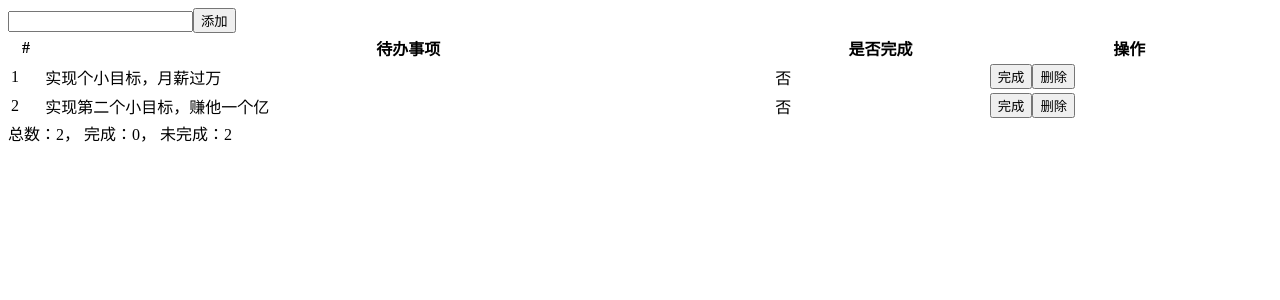
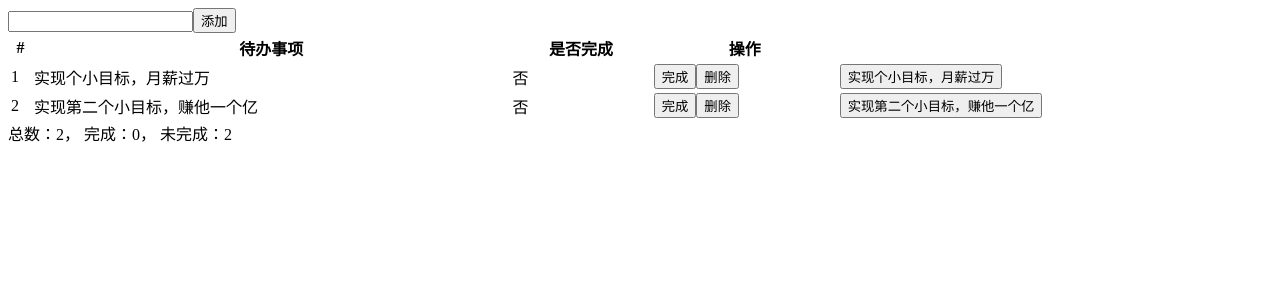
Before and after one commit to gzh52003/outline, a React app in the folder w5_React/: page / in a window 1280 px wide. Shown: the top 300 px of the page. Built offline with nearby package versions, Linux system fonts and the light colour scheme.

Commit message:
props类型校验与默认值

```diff
--- a/w5_React/src/components/TodoList/TodoContent.js
+++ b/w5_React/src/components/TodoList/TodoContent.js
@@ -1,6 +1,9 @@
 import React from 'react';
 
 import TodoItem from './TodoItem';
+
+// 类型校验模块
+import PropTypes from 'prop-types';
 
 function TodoContent({datalist,removeItem,completeItem}) {
     console.log('TodoContent=',datalist)
@@ -15,12 +18,42 @@ function TodoContent({datalist,removeItem,completeItem}) {
                 </tr>
             </thead>
             <tbody>
+                {/* {
+                    datalist.map((item,idx)=><TodoItem key={item.id} index={idx} data={item} removeItem={removeItem} completeItem={completeItem}/>)
+                } */}
                 {
-                    datalist.map((item,idx)=><TodoItem key={item.id} index={idx} data={item} removeItem={removeItem} completeItem={completeItem}/>)
+                    datalist.map((item,idx)=>(
+                        <TodoItem
+                            key={item.id}
+                            index={idx}
+                            data={item}
+                            removeItem={removeItem}
+                            completeItem={completeItem}
+                        >
+                            {
+                                (data)=>{
+                                    return <button>{data.title}</button>
+                                }
+                            }
+                        </TodoItem>
+                    ))
                 }
             </tbody>
         </table>
     )
 }
 
+// 组件props类型校验
+TodoContent.propTypes = {
+    datalist:PropTypes.array.isRequired,
+    removeItem:PropTypes.func,
+    index:PropTypes.oneOfType([PropTypes.number,PropTypes.string])
+}
+
+// 组件props默认值
+TodoContent.defaultProps = {
+    index: 0,
+    // datalist:[]
+}
+
 export default TodoContent
--- a/w5_React/src/components/TodoList/TodoForm.js
+++ b/w5_React/src/components/TodoList/TodoForm.js
@@ -3,21 +3,33 @@ import myContext from './myContext'
 
 
 class TodoForm extends React.Component{
-    constructor(){
-        super();
-        this.state = {
-            keyword:'',
-        }
+    // constructor(){
+    //     super();
+    //     this.state = {
+    //         keyword:'',
+    //     }
 
-        this.changeKeyword = this.changeKeyword.bind(this);
-        this.add = this.add.bind(this);
+    //     // this.changeKeyword = this.changeKeyword.bind(this);
+    //     // this.add = this.add.bind(this);
+    // }
+
+    // 添加静态属性:等效于TodoForm.xxx = xxx
+    // PS：ES6支持静态方法，但不支持静态属性
+    static contextType = myContext;
+    // static getData(){}
+
+    // 添加实例属性：等效于this.state = {}
+    state = {
+        keyword:''
     }
-    changeKeyword(e){
+
+    // 添加实例方法
+    changeKeyword = (e)=>{
         this.setState({
             keyword:e.target.value
         })
     }
-    add(){
+    add = ()=>{
 
         this.props.addItem(this.state.keyword);
 
@@ -28,7 +40,7 @@ class TodoForm extends React.Component{
         this.keyword.focus();
     }
     render(){
-        console.log('todoform.context=',this.context)
+        console.log('todoform=',this)
         return (
             <div>
                 <input type="text" value={this.state.keyword} onChange={this.changeKeyword} ref={el=>this.keyword=el} />
@@ -39,6 +51,6 @@ class TodoForm extends React.Component{
 }
 
 // 添加静态属性
-TodoForm.contextType = myContext;
+// TodoForm.contextType = myContext;
 
 export default TodoForm;
--- a/w5_React/src/components/TodoList/TodoItem.js
+++ b/w5_React/src/components/TodoList/TodoItem.js
@@ -1,7 +1,8 @@
 import React from 'react';
 import myContext from './myContext';
 
-function TodoItem({ data, index,removeItem,completeItem }) {
+function TodoItem({ data, index,removeItem,completeItem,children }) {
+    console.log('children=',children)
     return (
         <tr>
             <td>{index + 1}</td>
@@ -25,6 +26,7 @@ function TodoItem({ data, index,removeItem,completeItem }) {
 
                 </myContext.Consumer>
             </td>
+                <td>{children(data)}</td>
         </tr>
     )
 }
--- a/w5_React/src/components/TodoList/index.js
+++ b/w5_React/src/components/TodoList/index.js
@@ -7,9 +7,34 @@ import TodoStatus from './TodoStatus'
 import myContext from './myContext';
 
 class TodoList extends React.Component {
-    constructor() {
-        super();
-        this.state = {
+    // constructor() {
+    //     super();
+    //     this.state = {
+    //         datalist: [
+    //             {
+    //                 id: 1,
+    //                 title: '实现个小目标，月薪过万',
+    //                 done: false, // 是否完成
+    //                 addtime: Date.now()
+    //             },
+    //             {
+    //                 id: 2,
+    //                 title: '实现第二个小目标，赚他一个亿',
+    //                 done: false,
+    //                 addtime: Date.now() + 100
+    //             }]
+    //     }
+
+    //     this.addItem = this.addItem.bind(this);
+    //     this.removeItem = this.removeItem.bind(this);
+    //     this.completeItem = this.completeItem.bind(this);
+    // }
+
+    // 静态属性
+    static propTypes = {}
+    static defaultProps = {}
+
+    state = {
         datalist: [
             {
                 id: 1,
@@ -24,31 +49,54 @@ class TodoList extends React.Component {
                 addtime: Date.now() + 100
             }]
     }
+    // addItem(title) {
+    //     const newData = {
+    //         id: parseInt(Math.random() * 10000000),
+    //         title,
+    //         done: false,
+    //         addtime: Date.now()
+    //     }
+    //     this.setState({
+    //         datalist: [newData, ...this.state.datalist]
+    //     })
+    // }
+    // removeItem(id) {
+    //     this.setState({
+    //         datalist: this.state.datalist.filter(item => item.id != id)
+    //     })
+    // }
 
-        this.addItem = this.addItem.bind(this);
-        this.removeItem = this.removeItem.bind(this);
-        this.completeItem = this.completeItem.bind(this);
-    }
-    addItem(title) {
+    // completeItem(id) {
+    //     this.setState({
+    //         datalist: this.state.datalist.map(item => {
+    //             if (item.id === id) {
+    //                 item.done = true
+    //             }
+    //             return item;
+    //         })
+    //     })
+    // }
+    addItem =(title)=> {
         const newData = {
             id: parseInt(Math.random() * 10000000),
             title,
-            done:false,
-            addtime:Date.now()
+            done: false,
+            addtime: Date.now()
         }
         this.setState({
-            datalist: [newData,...this.state.datalist]
+            datalist: [newData, ...this.state.datalist]
         })
     }
-    removeItem(id) {
+    removeItem = (id) => {
         this.setState({
-            datalist:this.state.datalist.filter(item=>item.id!=id)
+            datalist: this.state.datalist.filter(item => item.id != id)
         })
     }
-    completeItem(id) {
+
+    completeItem = (id)=> {
         this.setState({
-            datalist:this.state.datalist.map(item=>{
-                if(item.id===id){
+            datalist: this.state.datalist.map(item => {
+                if (item.id === id) {
                     item.done = true
                 }
                 return item;
@@ -56,14 +104,21 @@ class TodoList extends React.Component {
         })
     }
 
+    removeItem = id => {
+        this.setState({
+            datalist: this.state.datalist.filter(item => item.id != id)
+        })
+    }
+
     render() {
+        console.log('todolist=', this)
         const { datalist } = this.state;
         const total = datalist.length;
         const doneLength = datalist.filter(item => item.done).length;
         const undoneLength = datalist.filter(item => !item.done).length;
         return (
             <div>
-                <myContext.Provider value={{remove:this.removeItem,complete:this.completeItem}}>
+                <myContext.Provider value={{ remove: this.removeItem, complete: this.completeItem }}>
                     <TodoForm addItem={this.addItem} />
                     <TodoContent datalist={datalist}
                         removeItem={this.removeItem}
--- a/w5_React/webpack.config.js
+++ b/w5_React/webpack.config.js
@@ -26,8 +26,13 @@ module.exports = {
 
                     // babel-loader的参数
                     options:{
-                        presets:['@babel/preset-react']
-                    }
+                        // 插件集合
+                        presets:['@babel/preset-react'],
+
+                        // 插件
+                        plugins:['@babel/plugin-proposal-class-properties']
+                    },
+
                 }]
             }
         ]
```
Also changed, not shown: w5_React/package.json (+5 -2 lines), w5_React/doc/readme.md, 1 other file (tests, documents, lock files or other folders). Lines whose indentation alone changed are shown as unchanged.
